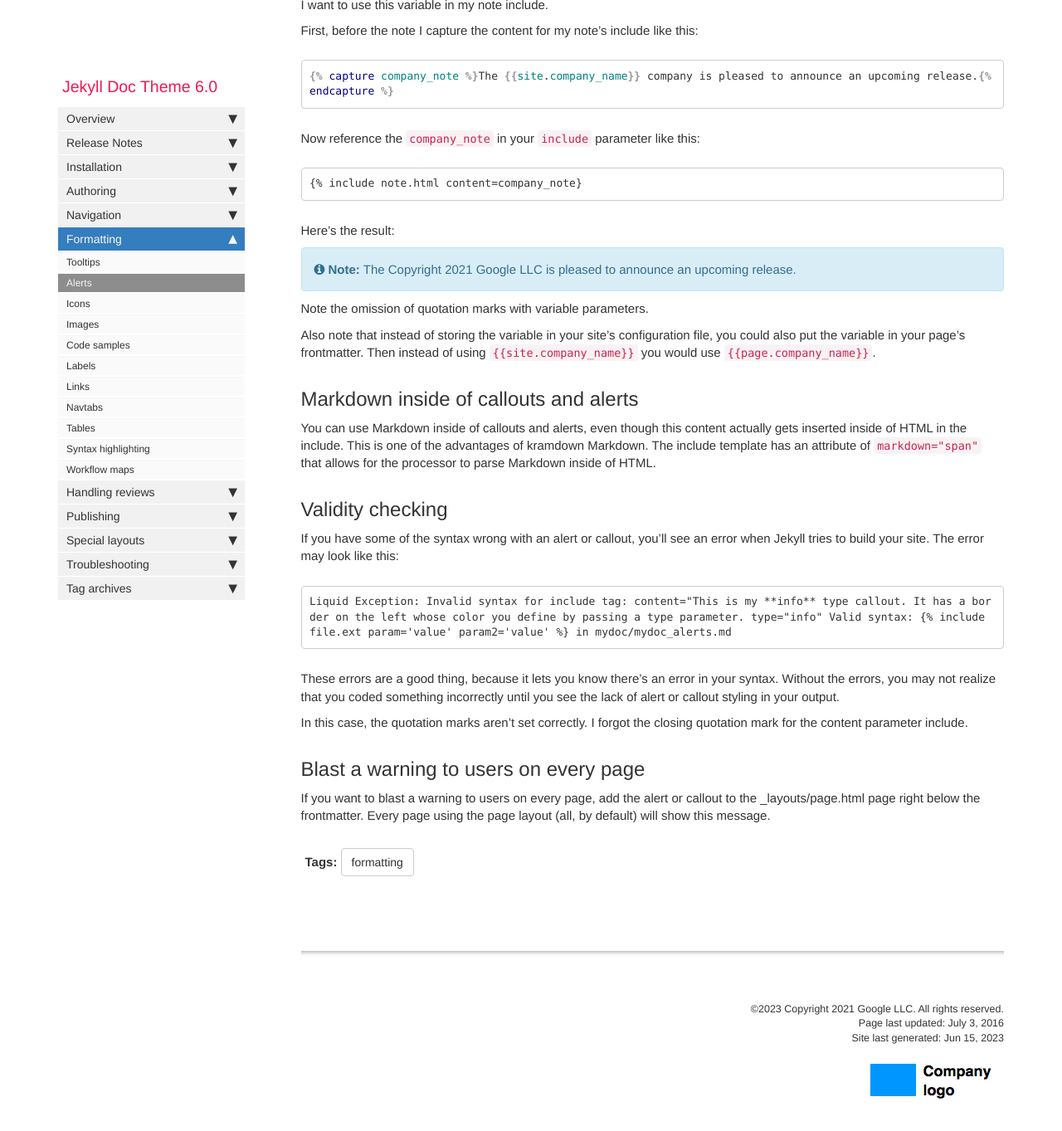
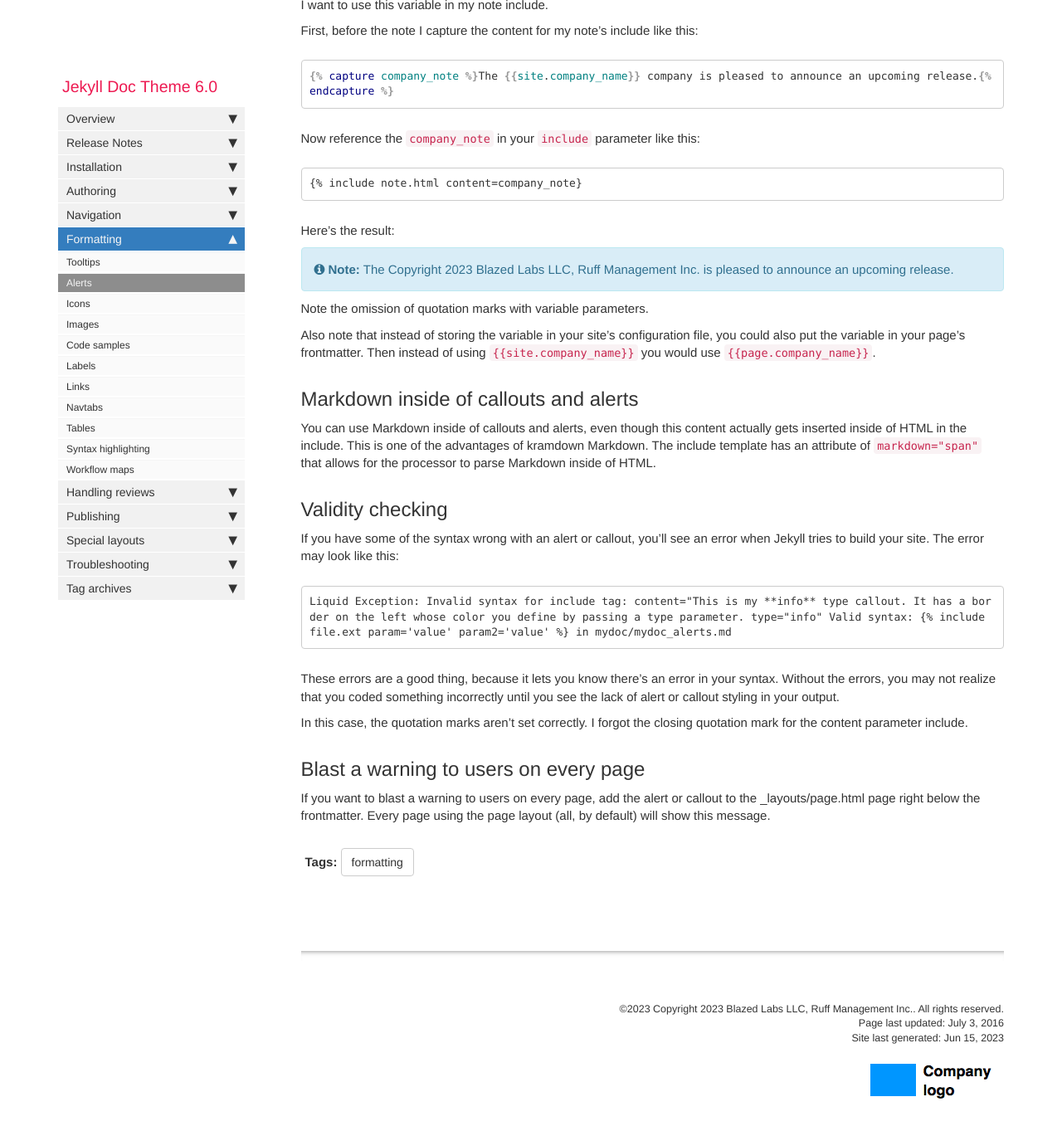
Before and after one commit to tyler-ruff/blazed-quest, a Jekyll site: the page built from pages/mydoc/mydoc_alerts.md, in a window 1280 px wide and 1400 px high, scrolled down 5070 px. Shown: the top 1363 px of the window at 83% size. Built offline with Jekyll 4.4.1, drawn with Linux system fonts in a browser that asks for light colours; comment, search, counter and statistics services are not loaded; some of the changed text lies outside the part shown.

Commit message:
Update _config.yml

```diff
--- a/_config.yml
+++ b/_config.yml
@@ -1,24 +1,24 @@
-repository: tomjoht/documentation-theme-jekyll
+repository: tyler-ruff/blazed-quest
 
 output: web
 # this property is useful for conditional filtering of content that is separate from the PDF.
 
-topnav_title: Jekyll Documentation Theme
+topnav_title: Blazed Quest
 # this appears on the top navigation bar next to the home button
 
-site_title: Jekyll theme for documentation
+site_title: Blazed Quest
 # this appears in the html browser tab for the site title (seen mostly by search engines, not users)
 
-company_name: Copyright 2021 Google LLC
+company_name: Copyright 2023 Blazed Labs LLC, Ruff Management Inc.
 # this appears in the footer
 
-github_editme_path: tomjoht/documentation-theme-jekyll/blob/gh-pages/
+github_editme_path: tyler-ruff/blazed-quest/blob/main/
 # if you're using Github, provide the basepath to the branch you've created for reviews, following the sample here. if not, leave this value blank.
 
 # gitlab_editme_path: tomjoht/documentation-theme-jekyll/blob/gh-pages/
 # if you're using GitLab, provide the basepath to the branch you've created for reviews, following the sample here. if not, leave this value blank.
 
-google_analytics: UA-66296557-1
+google_analytics: G-VHF3XYR1WR
 # if you have google-analytics ID, put it in. if not, edit this value to blank.
 
 host: 127.0.0.1
@@ -33,9 +33,9 @@
   - vendor
 # these are the files and directories that jekyll will exclude from the build
 
-feedback_subject_line: Jekyll documentation theme
+feedback_subject_line: Blazed Quest
 
-feedback_email: tomjoht@gmail.com
+feedback_email: hello@blazed.space
 # used as a contact email for the Feedback link in the top navigation bar
 
 # feedback_disable: true
```
